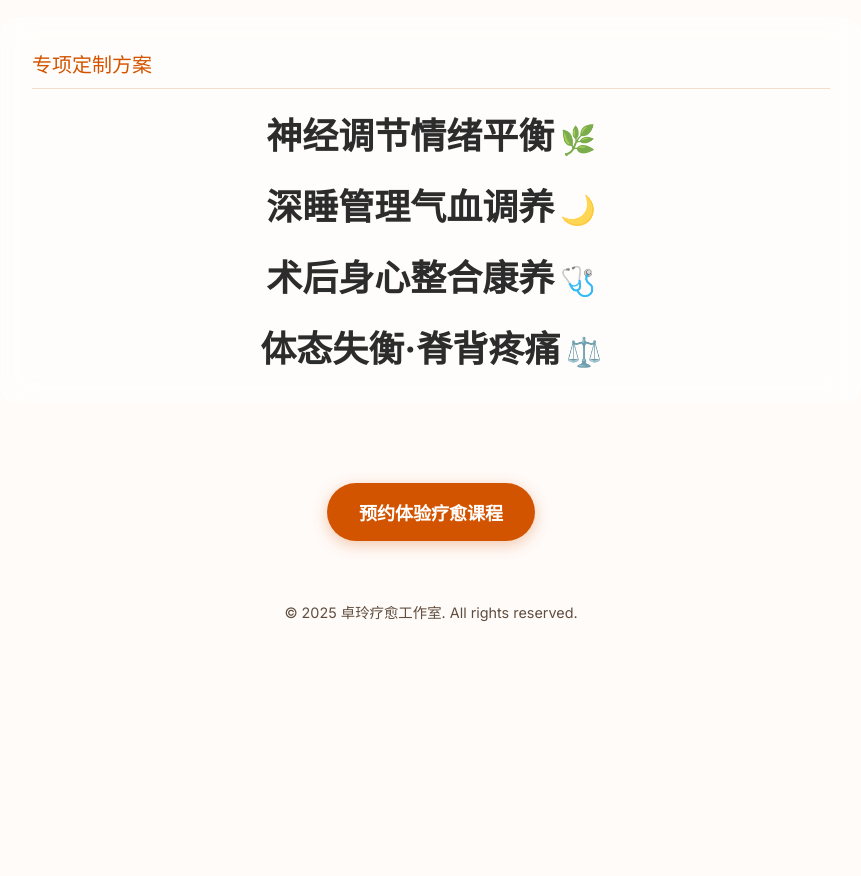
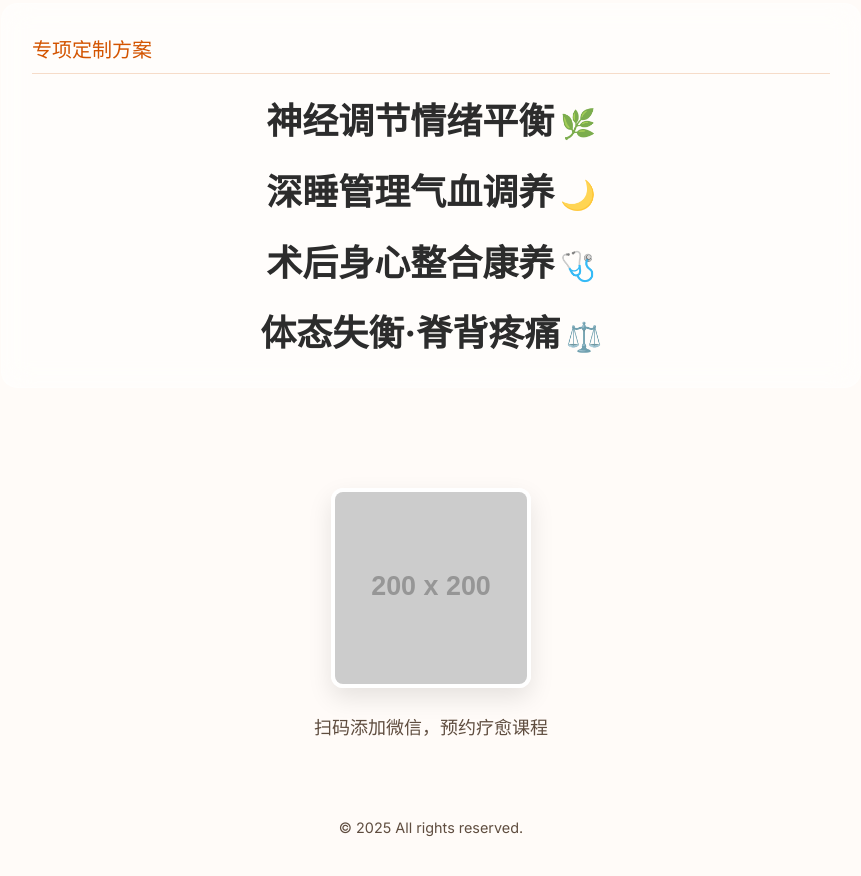
Before and after one commit to leemax/zhuolingyogi, a plain HTML site: page index.html in a window 1280 px wide. Shown: the part 1618-2494 px from the top of the page, without its empty margins (209-1070 px from the left). Before the commit the page ends 2280 px from the top, so only its background shows below. Drawn offline with Linux system fonts and the light colour scheme; placeholder pictures from the web are drawn by us.

Commit message:
Update index.html

```diff
--- a/index.html
+++ b/index.html
@@ -8,17 +8,19 @@
   <link rel="preconnect" href="https://fonts.gstatic.com" crossorigin>
   <link href="https://fonts.googleapis.com/css2?family=Inter:wght@400;500;700;900&display=swap" rel="stylesheet">
   <style>
-    /* --- 1-6. 基础/头部等样式 (无修改) --- */
+    /* --- 1. 基础设定与色彩变量 --- */
     :root {
       --brand-orange: #D35400; --text-dark: #2c2c2c; --text-subtle: #5f4d3f; --white: #ffffff;
       --font-size-h1: clamp(2.5rem, 6vw, 4.5rem); --font-size-h2: clamp(1.25rem, 3vw, 1.75rem);
       --font-size-body: clamp(1rem, 2vw, 1.125rem); --font-size-lead: clamp(1.1rem, 2.5vw, 1.25rem);
     }
+    /* --- 2. CSS Reset 与全局样式 --- */
     *, *::before, *::after { box-sizing: border-box; margin: 0; padding: 0; }
     body {
       font-family: 'Inter', -apple-system, BlinkMacSystemFont, "Helvetica Neue", sans-serif;
       color: var(--text-dark); background-color: #FFFBF8; overflow-x: hidden;
     }
+    /* --- 3. 动态极光背景 --- */
     body::before {
       content: ''; position: fixed; top: 0; left: 0; width: 100%; height: 100%;
       z-index: -1; pointer-events: none;
@@ -32,16 +34,25 @@
       50% { transform: rotate(180deg) scale(1.5); }
       100% { transform: rotate(360deg) scale(1.2); }
     }
+    /* --- 4. 滚动触发的淡入动画 --- */
     .reveal {
       opacity: 0; transform: translateY(30px);
       transition: opacity 0.8s cubic-bezier(0.175, 0.885, 0.32, 1.275),
                   transform 0.8s cubic-bezier(0.175, 0.885, 0.32, 1.275);
     }
     .reveal.visible { opacity: 1; transform: translateY(0); }
+    /* --- 5. 页面布局容器 --- */
     .page-wrapper { width: 100%; display: flex; flex-direction: column; align-items: center; }
+
+    /* --- 6. 头部区域设计 --- */
     .header {
-      width: 100%; min-height: 70vh; display: grid; place-items: center;
-      text-align: center; padding: 40px 20px; color: var(--text-dark);
+      width: 100%;
+      min-height: 60vh; /* 调整了高度，减少留白 */
+      display: grid;
+      place-items: center;
+      text-align: center;
+      padding: 40px 20px;
+      color: var(--text-dark);
     }
     .header h1 {
       font-size: var(--font-size-h1); font-weight: 700; line-height: 1.1;
@@ -52,7 +63,7 @@
       color: var(--text-subtle); max-width: 600px;
     }
 
-    /* --- 7. 照片轮播容器 (无修改) --- */
+    /* --- 7. 照片轮播容器 --- */
     .photo-container {
       width: clamp(300px, 90vw, 650px);
       aspect-ratio: 4 / 3;
@@ -73,8 +84,7 @@
     }
     .photo-container .slide.active { opacity: 1; }
 
-
-    /* --- 8-10. 内容/CTA/页脚等样式 (无修改) --- */
+    /* --- 8. 内容区域 --- */
     .content-grid {
       display: grid; grid-template-columns: 1fr; gap: 40px;
       width: 100%; max-width: 900px; padding: 100px 20px 60px;
@@ -108,19 +118,32 @@
       line-height: 1.8; margin-top: 0.8em; max-width: 500px;
       margin-left: auto; margin-right: auto;
     }
-    .cta-container { padding: 20px; text-align: center; width: 100%; }
-    .cta-button {
-      display: inline-block; background-color: var(--brand-orange);
-      color: var(--white); text-decoration: none; padding: 16px 32px;
-      border-radius: 50px; font-size: var(--font-size-body);
-      font-weight: 700; box-shadow: 0 4px 15px rgba(211, 84, 0, 0.3);
-      transition: all 0.3s ease;
+
+    /* --- 9. 微信二维码区域 --- */
+    .qr-code-container {
+      padding: 40px 20px;
+      text-align: center;
+      width: 100%;
+      display: flex;
+      flex-direction: column;
+      align-items: center;
+      gap: 15px;
     }
-    .cta-button:hover, .cta-button:focus {
-      transform: translateY(-4px) scale(1.05);
-      box-shadow: 0 8px 25px rgba(211, 84, 0, 0.4);
-      background-color: #E67E22;
+    .qr-code-image {
+      width: clamp(150px, 40vw, 200px);
+      height: auto;
+      border-radius: 12px;
+      box-shadow: 0 10px 25px rgba(0,0,0,0.1);
+      border: 4px solid var(--white);
     }
+    .qr-code-prompt {
+      color: var(--text-subtle);
+      font-size: var(--font-size-body);
+      font-weight: 500;
+      margin-top: 10px;
+    }
+
+    /* --- 10. 页脚 --- */
     .footer {
       padding: 40px 20px; text-align: center; font-size: 0.9em;
       color: var(--text-subtle); opacity: 0.7;
@@ -150,9 +173,8 @@
       <img src="photo9.JPG" alt="疗愈工作室环境" class="slide">
     </div>
 
-    <!-- ★★★ 核心修改：调整了下面两个 div 的顺序 ★★★ -->
     <main class="content-grid">
-      <!-- 卡片1: 核心优势 (现在是第一个) -->
+      <!-- 卡片1: 核心优势 -->
       <div class="content-card reveal">
         <h3 class="card-title">核心优势</h3>
         <div class="advantage-item">
@@ -162,11 +184,17 @@
         </div>
         <div class="advantage-item">
           <span class="sub-keyword">精准定制方案</span>
-          <p class="description">融合KHYF认证整体瑜伽理疗\n意大利FM筋膜手法与整合身心平衡疗愈\n提供高度个性化的解决方案</p>
+          <!-- ★★★ 修改后的文字排版 ★★★ -->
+          <p class="description">
+            融合KHYF认证整体瑜伽理疗<br>
+            意大利FM筋膜手法<br>
+            整合身心平衡疗愈<br>
+            提供高度个性化的解决方案
+          </p>
         </div>
       </div>
 
-      <!-- 卡片2: 专项方案 (现在是第二个) -->
+      <!-- 卡片2: 专项方案 -->
       <div class="content-card reveal">
         <h3 class="card-title">专项定制方案</h3>
         <div class="service-item">神经调节情绪平衡<span class="icon">🌿</span></div>
@@ -176,12 +204,13 @@
       </div>
     </main>
 
-    <div class="cta-container reveal">
-      <a href="#" class="cta-button">预约体验疗愈课程</a>
+    <div class="qr-code-container reveal">
+      <img src="wechat-qr.png" alt="微信二维码" class="qr-code-image" onerror="this.onerror=null;this.src='https://placehold.co/200x200/FFFBF8/D35400?text=QR+Code';">
+      <p class="qr-code-prompt">扫码添加微信，预约疗愈课程</p>
     </div>
 
     <footer class="footer reveal">
-      © 2025 卓玲疗愈工作室. All rights reserved.
+      © 2025 All rights reserved.
     </footer>
 
   </div>
```
